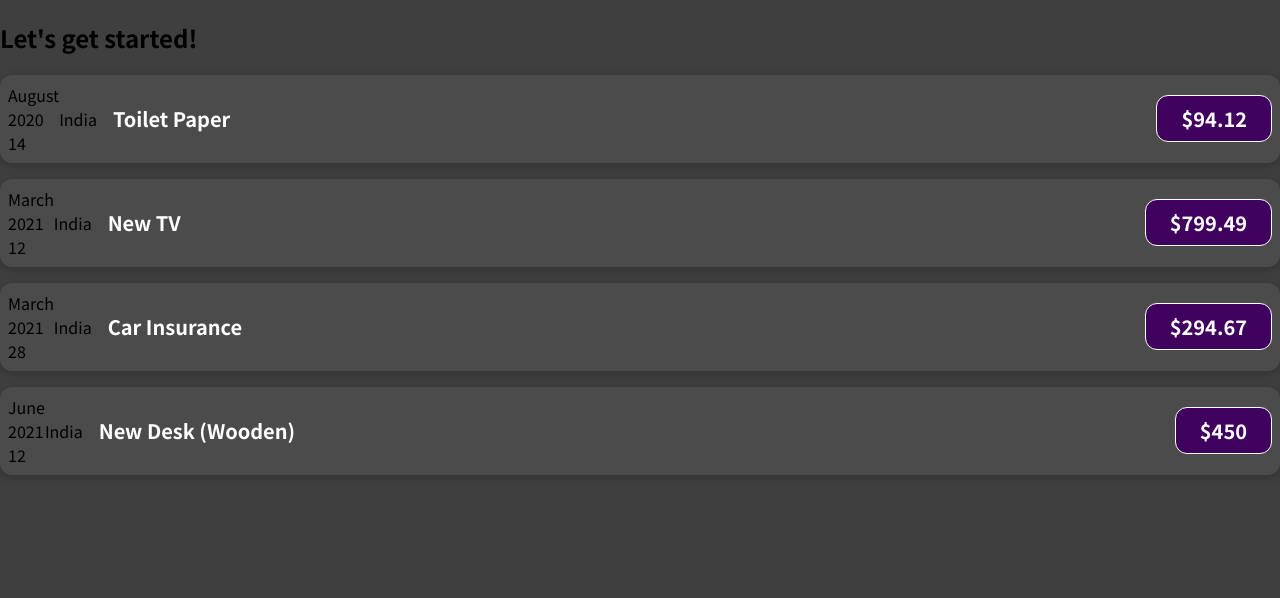
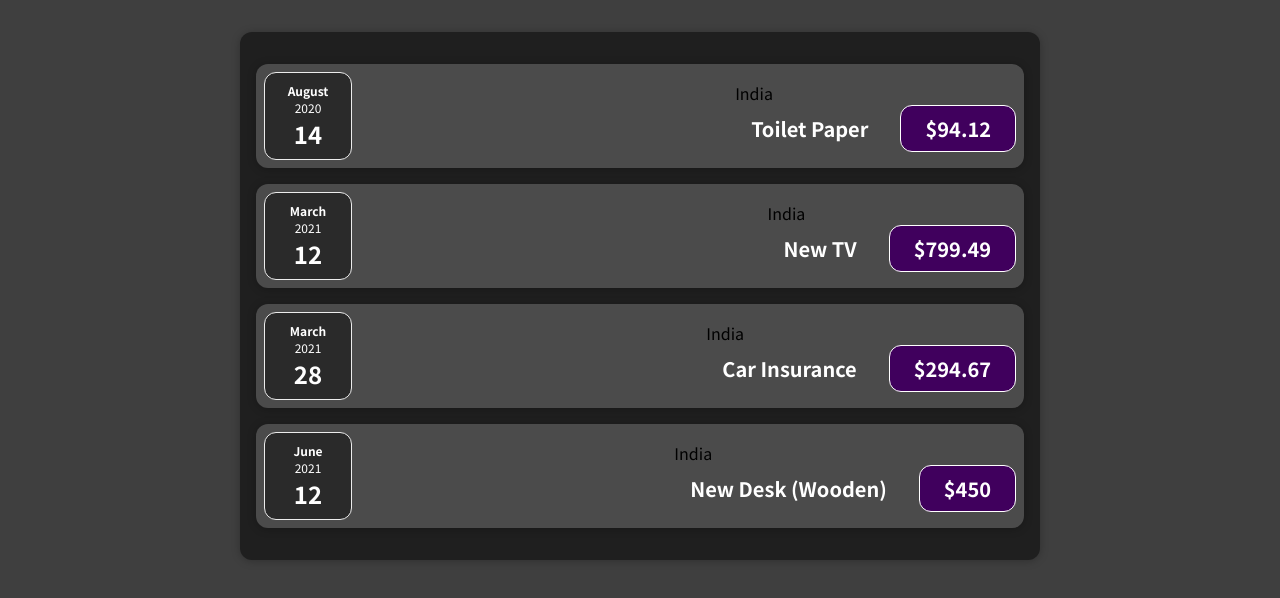
Before and after one commit to s-k-22/ExpenseTrackerReact, a React (Create React App) app: page / in a window 1280 px wide. Shown: the top 598 px of the page. Built offline with nearby package versions, Linux system fonts and the light colour scheme.

Commit message:
file organising and arrow function components.

```diff
--- a/src/App.js
+++ b/src/App.js
@@ -1,6 +1,8 @@
-import ExpenseItem from "./components/ExpenseItem";
+import { Card } from "./components/UI/Card";
+import ExpenseItem from "./components/Expenses/ExpenseItem";
+import "./index.css";
 
-function App() {
+const App = () => {
   const expenses = [
     {
       id: "e1",
@@ -32,8 +34,7 @@
     },
   ];
   return (
-    <div>
-      <h2>Let's get started!</h2>
+    <Card className="expenses">
       {expenses.map((exp) => {
         return (
           <ExpenseItem
@@ -44,8 +45,8 @@
           />
         );
       })}
-    </div>
+    </Card>
   );
-}
+};
 
 export default App;
--- a/src/components/ExpenseItem.js
+++ /dev/null
@@ -1,23 +0,0 @@
-import "./ExpenseItem.css";
-
-function ExpenseItem(props) {
-  const month = props.date.toLocaleString("en-US", { month: "long" });
-  const day = props.date.toLocaleString("en-US", { day: "2-digit" });
-  const year = props.date.getFullYear();
-  return (
-    <div className="expense-item">
-      <div>
-        <div>{month}</div>
-        <div>{year}</div>
-        <div>{day}</div>
-      </div>
-      <div>{props.locationOfExpenditure}</div>
-      <div className="expense-item__description">
-        <h2>{props.title}</h2>
-        <div className="expense-item__price">${props.amount}</div>
-      </div>
-    </div>
-  );
-}
-
-export default ExpenseItem;
--- a/src/components/ExpenseItem.css
+++ b/src/components/Expenses/ExpenseItem.css
@@ -2,10 +2,8 @@
     display: flex;
     justify-content: space-between;
     align-items: center;
-    box-shadow: 0 2px 8px rgba(0, 0, 0, 0.25);
     padding: 0.5rem;
     margin: 1rem 0;
-    border-radius: 12px;
     background-color: #4b4b4b;
 }
 
--- /dev/null
+++ b/src/components/Expenses/ExpenseItem.js
@@ -0,0 +1,19 @@
+import "./ExpenseItem.css";
+import { ExpenseDate } from "./ExpenseDate";
+import { ExpenseDetails } from "./ExpenseDetails";
+import { Card } from "../UI/Card";
+
+const ExpenseItem = (props) => {
+  return (
+    <Card className="expense-item">
+      <ExpenseDate date={props.date} />
+      <ExpenseDetails
+        locationOfExpenditure={props.locationOfExpenditure}
+        title={props.title}
+        amount={props.amount}
+      />
+    </Card>
+  );
+};
+
+export default ExpenseItem;
--- /dev/null
+++ b/src/components/UI/Card.css
@@ -0,0 +1,4 @@
+.card {
+  border-radius: 12px;
+  box-shadow: 0 1px 8px rgba(0, 0, 0, 0.25);
+}
--- /dev/null
+++ b/src/components/UI/Card.js
@@ -0,0 +1,8 @@
+import React from "react";
+import "./Card.css";
+
+export const Card = (props) => {
+  // console.log(props) expense-item,expenses classes
+  const classes = " card " + props.className;
+  return <div className={classes}>{props.children}</div>; //children means everything b/w tags
+};
--- a/src/index.css
+++ b/src/index.css
@@ -1,14 +1,22 @@
-@import url('https://fonts.googleapis.com/css2?family=Noto+Sans+JP:wght@400;700&display=swap');
+@import url("https://fonts.googleapis.com/css2?family=Noto+Sans+JP:wght@400;700&display=swap");
 
 * {
   box-sizing: border-box;
 }
 
 html {
-  font-family: 'Noto Sans JP', sans-serif;
+  font-family: "Noto Sans JP", sans-serif;
 }
 
 body {
   margin: 0;
   background-color: #3f3f3f;
 }
+
+.expenses {
+  padding: 1rem;
+  background-color: rgb(31, 31, 31);
+  margin: 2rem auto;
+  width: 50rem;
+  max-width: 95%;
+}
```
Also changed, not shown: src/components/Expenses/ExpenseDate.css (renamed from src/components/ExpenseDate.css), src/components/Expenses/ExpenseDate.js (renamed from src/components/ExpenseDate.js), src/components/Expenses/ExpenseDetails.js (renamed from src/components/ExpenseDetails.js).
